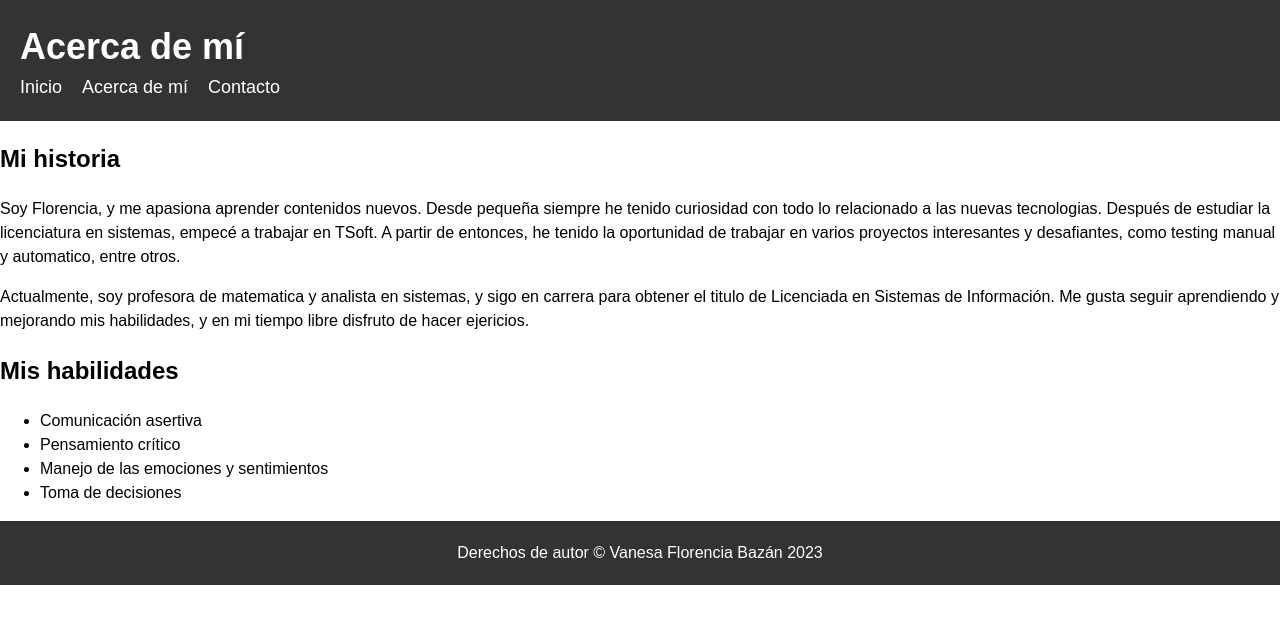
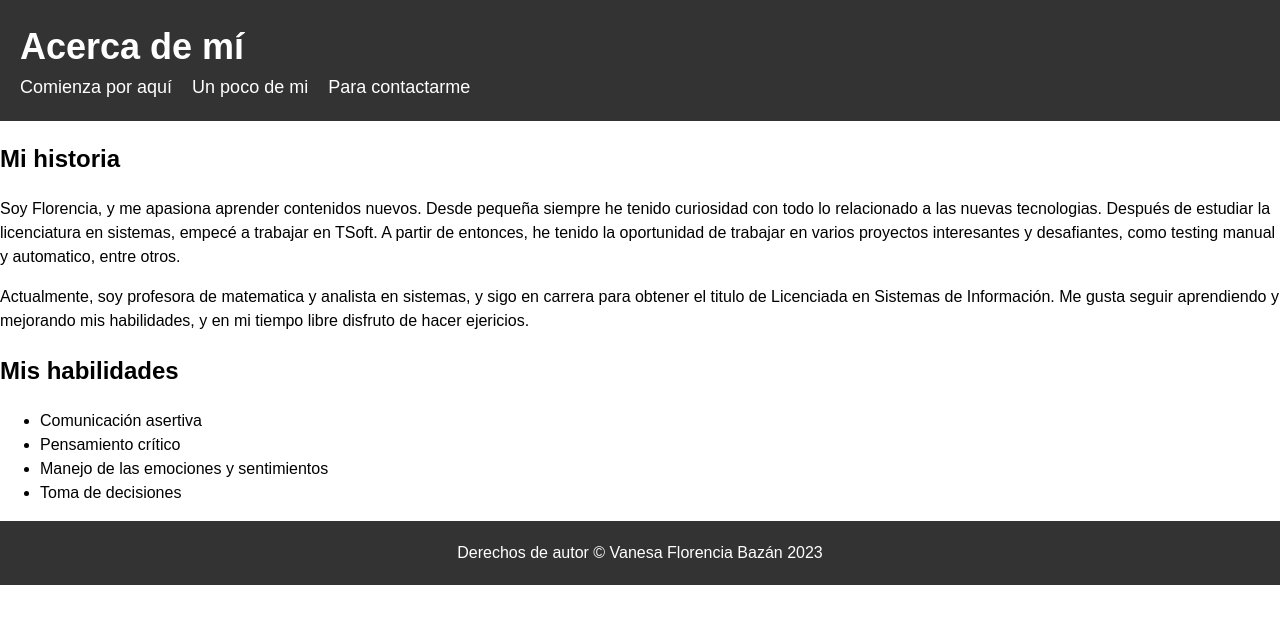
Before and after one commit to FlorenciaBazan1/TrabajoPractico1, a plain HTML site: page sobre-mi.html in a window 1280 px wide. Drawn offline with Linux system fonts and the light colour scheme.

Commit message:
Se modifico el template sobre mi del proyecto. Se cambio los nombres de cada modulo.

```diff
--- a/sobre-mi.html
+++ b/sobre-mi.html
@@ -10,9 +10,9 @@
       <h1>Acerca de mí</h1>
       <nav>
         <ul>
-          <li><a href="index.html">Inicio</a></li>
-          <li><a href="sobre-mi.html">Acerca de mí</a></li>
-          <li><a href="contacto.html">Contacto</a></li>
+          <li><a href="index.html">Comienza por aquí</a></li>
+          <li><a href="sobre-mi.html">Un poco de mi</a></li>
+          <li><a href="contacto.html">Para contactarme</a></li>
         </ul>
       </nav>
     </header>
```
